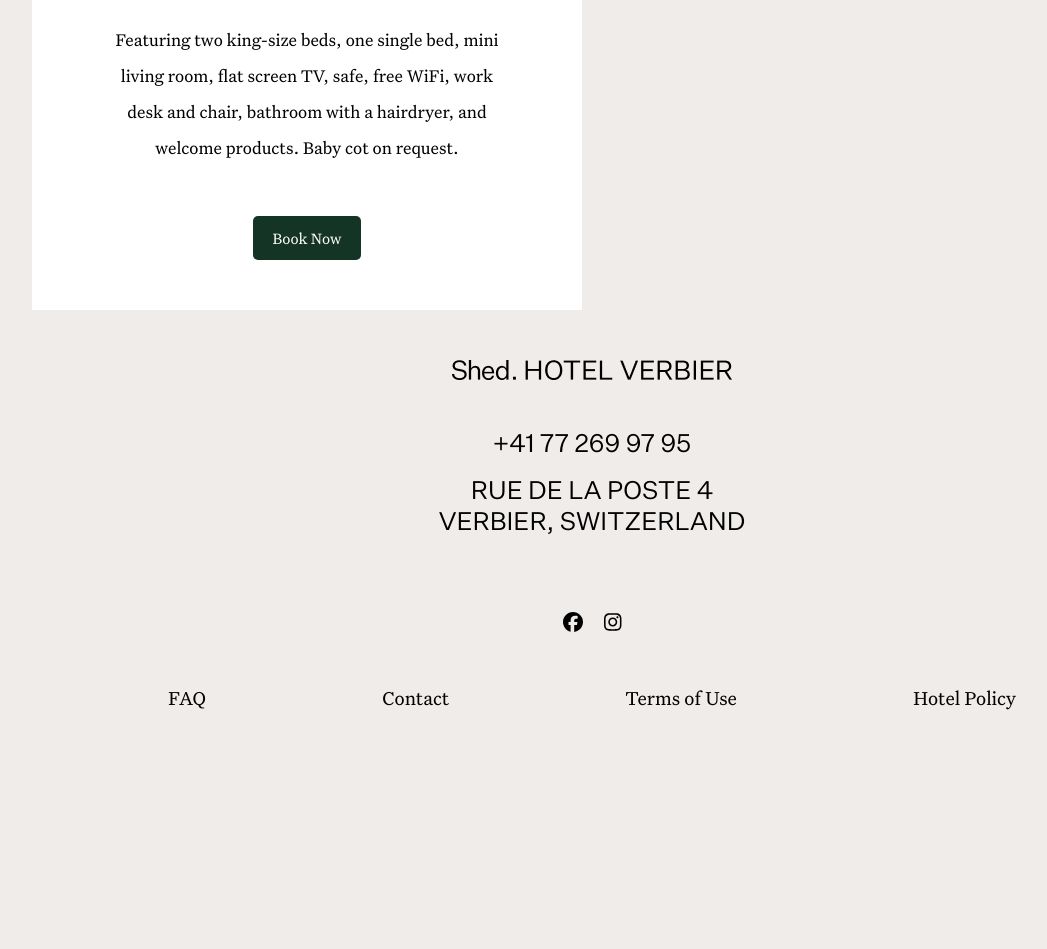
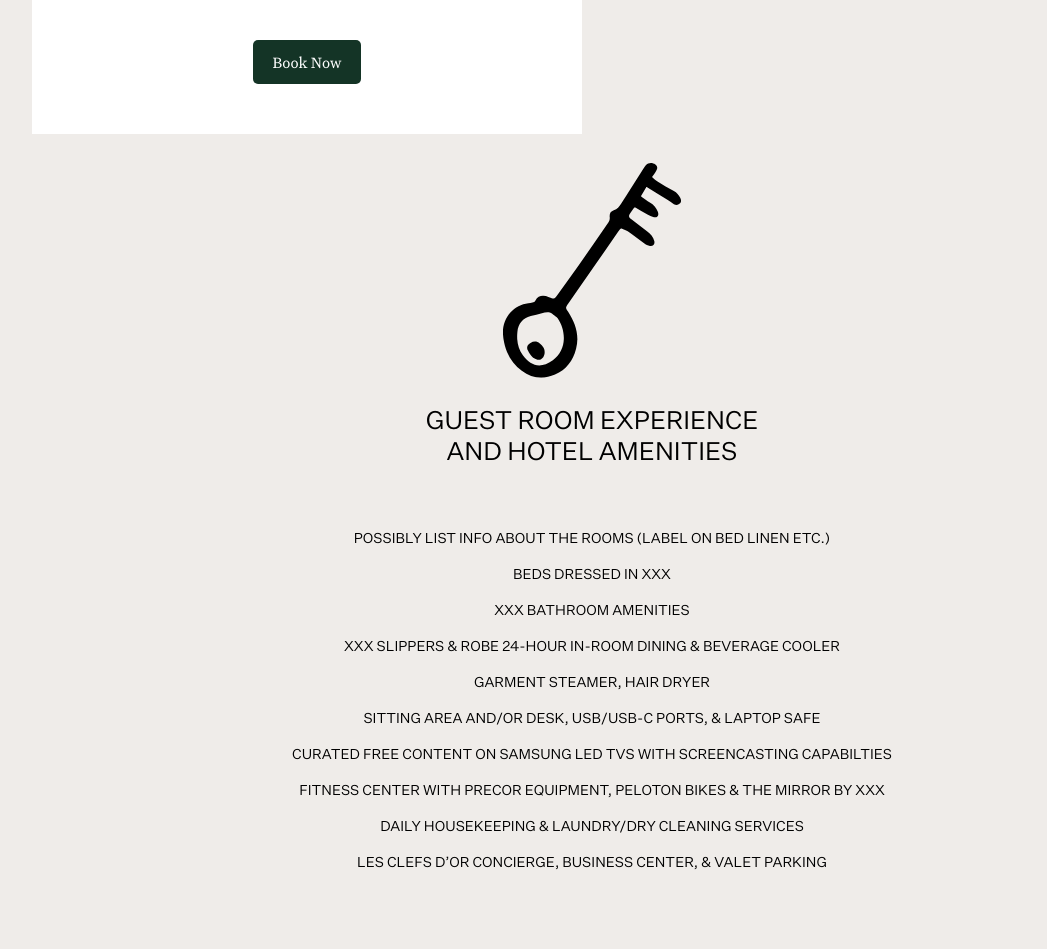
Before and after one commit to nathaliejanep/ShedHOTEL, a React (Create React App) app: page /rooms in a window 1280 px wide. Shown: the part 2963-3912 px from the top of the page, without its empty margins (48-1095 px from the left). Before the commit the page ends 3723 px from the top, so only its background shows below. Built offline with nearby package versions, Linux system fonts and the light colour scheme.

Commit message:
Renovated rooms code - Added amenities and edited styling for cards

```diff
--- a/src/pages/Rooms/Rooms.jsx
+++ b/src/pages/Rooms/Rooms.jsx
@@ -5,7 +5,8 @@ import axios from 'axios';
 import { useState } from 'react';
 import { useEffect } from 'react';
 import ImageSlider from '../../components/ImageSlider/ImageSlider';
-import room1 from '../../assets/images/room-hero.jpg';
+import keyLogo from '../../assets/images/logos/key-logo.svg';
+
 const Rooms = () => {
   const [data, setData] = useState([]);
 
@@ -147,6 +148,40 @@ const Rooms = () => {
             </a>
           </div>
         </div>
+
+        <section className="container__section rooms__amenities">
+          <img src={keyLogo} alt="Logo of Key" />
+          <h3>
+            <span>Guest Room Experience</span>
+            <span>and Hotel Amenities</span>
+          </h3>
+          <p>
+            <span>
+              Possibly list info about the rooms (label on bed linen etc.)
+            </span>
+            <span>BEDS DRESSED IN XXX</span>
+            <span>XXX BATHROOM AMENITIES</span>
+            <span>
+              XXX SLIPPERS & ROBE 24-HOUR IN-ROOM DINING & BEVERAGE COOLER
+            </span>
+            <span>GARMENT STEAMER, HAIR DRYER</span>
+            <span>
+              SITTING AREA AND/OR DESK, USB/USB-C PORTS, & LAPTOP SAFE
+            </span>
+            <span>
+              CURATED FREE CONTENT ON SAMSUNG LED TVS WITH SCREENCASTING
+              CAPABILTIES
+            </span>
+            <span>
+              FITNESS CENTER WITH PRECOR EQUIPMENT, PELOTON BIKES & THE MIRROR
+              BY XXX
+            </span>
+            <span>DAILY HOUSEKEEPING & LAUNDRY/DRY CLEANING SERVICES</span>
+            <span>
+              LES CLEFS D’OR CONCIERGE, BUSINESS CENTER, & VALET PARKING
+            </span>
+          </p>
+        </section>
         {/* DYNAMIC SOLUTION */}
         {/* {data?.rooms?.map((room, i) => (
           <div key={i} className="card rooms__card">
--- a/src/pages/Rooms/Rooms.scss
+++ b/src/pages/Rooms/Rooms.scss
@@ -38,6 +38,7 @@
       p {
         margin-top: 1rem;
         font-size: toRem(18);
+        line-height: toRem(28);
       }
       &__capacity {
         font-family: 'Untitled Sans';
@@ -61,6 +62,27 @@
       }
     }
   }
+
+  &__amenities {
+    padding: 0;
+    img {
+      width: 180px;
+      display: block;
+      margin-left: auto;
+      margin-right: auto;
+    }
+
+    p {
+      font-family: 'Untitled Sans';
+      font-size: toRem(14);
+      text-transform: uppercase;
+      display: inline;
+    }
+
+    span {
+      display: block;
+    }
+  }
 }
 
 @include media(tablet, phone) {
@@ -69,6 +91,12 @@
       grid-auto-flow: row;
       grid-template-rows: 1fr;
       grid-template-columns: 1fr;
+
+      .rooms__card {
+        &-text {
+          padding: 1rem;
+        }
+      }
     }
   }
 }
```
Also changed, not shown: src/assets/images/logos/key-logo.svg (added), 1 other file (tests, documents, lock files or other folders).
